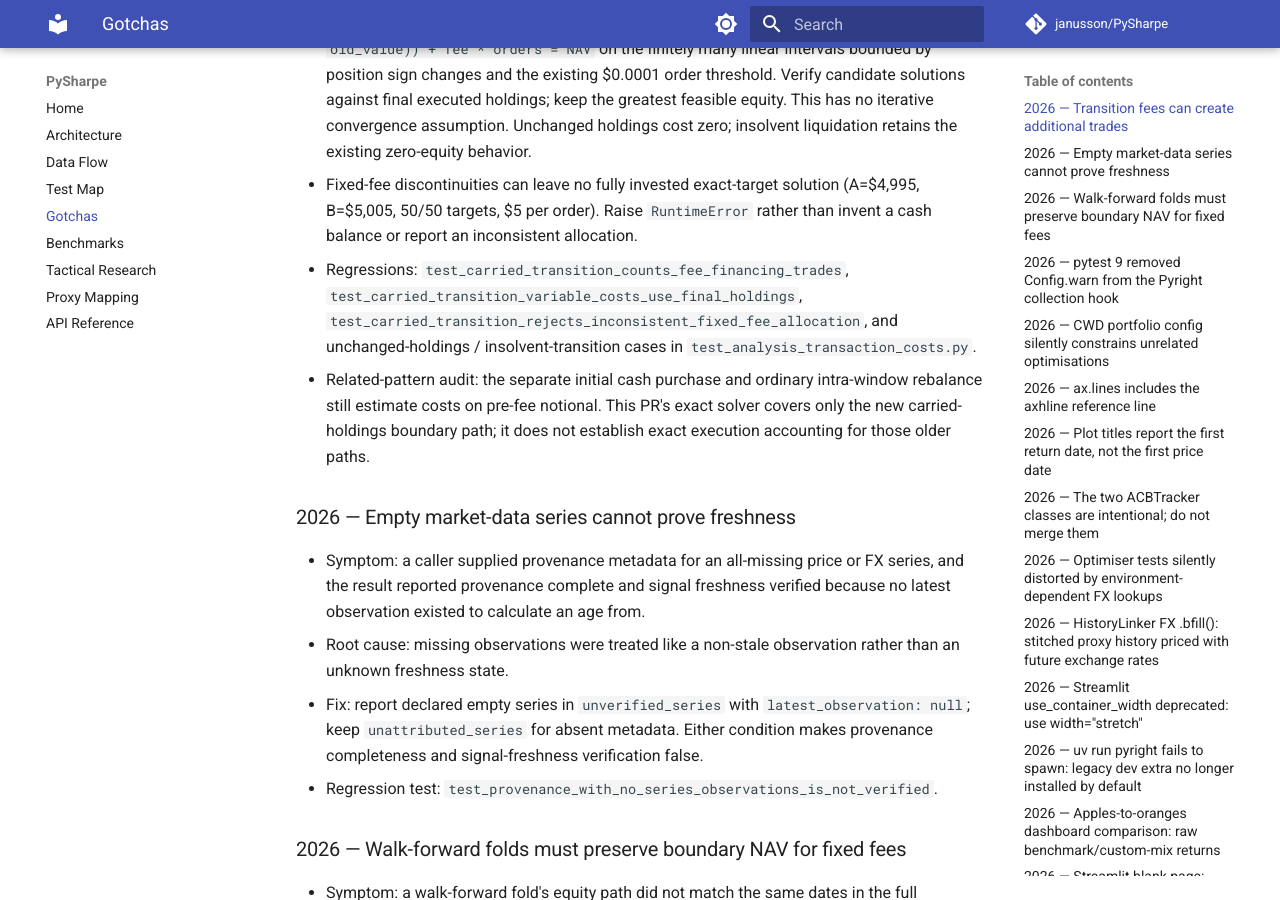
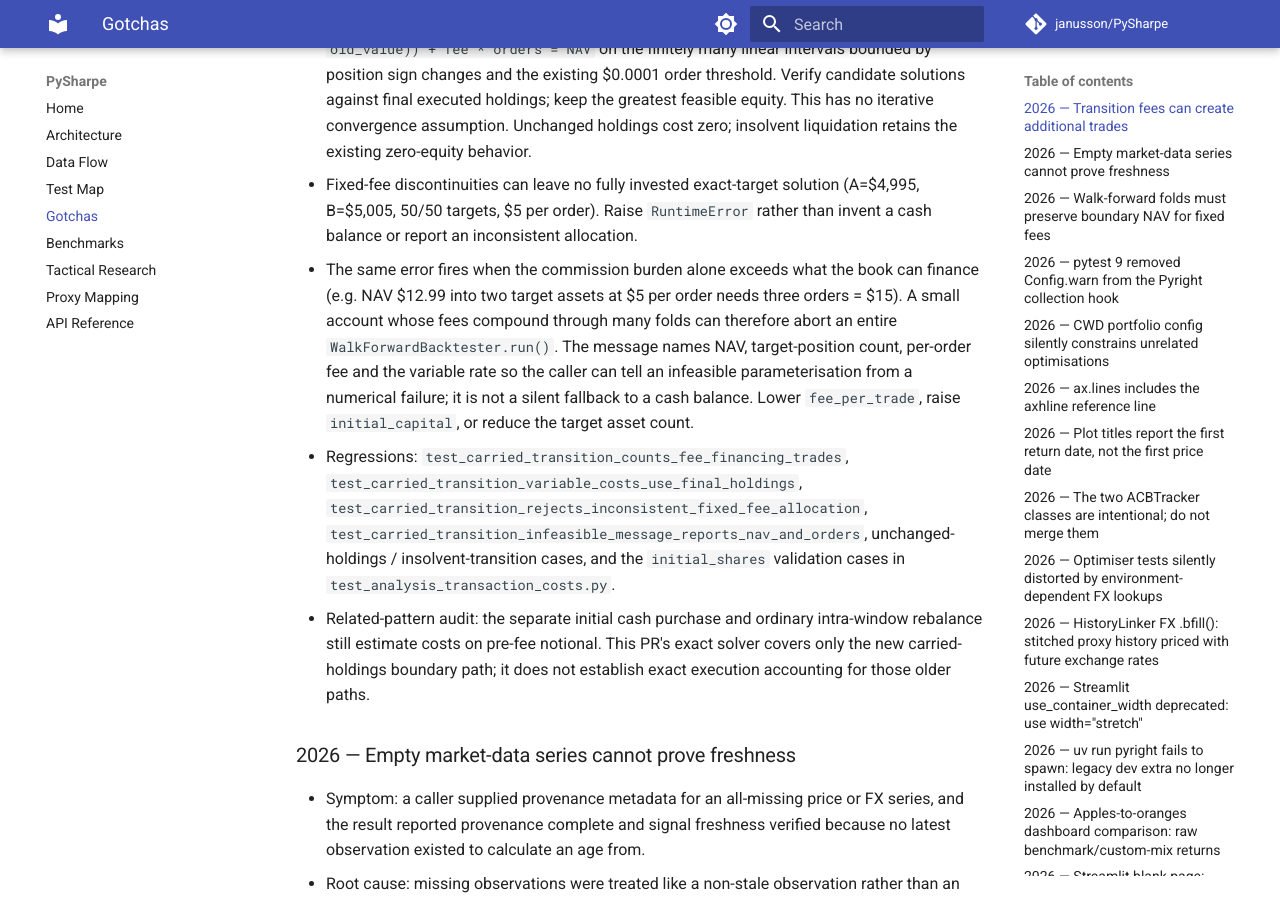
Before and after one commit to janusson/PySharpe, an MkDocs documentation site: the page built from docs/GOTCHAS.md, in a window 1280 px wide and 900 px high, scrolled down 359 px. Built offline with MkDocs 1.6.1 and Material for MkDocs 9.7.7, drawn with Linux system fonts in a browser that asks for light colours; comment, search, counter and statistics services are not loaded.

Commit message:
fix: report and cover infeasible carried-position transitions
The carried-holdings solver raises RuntimeError when fixed fees leave no
fully invested exact-target allocation, but the message carried no state and
the error aborts an entire walk-forward run. Name the NAV, target-position
count, per-order fee and variable rate so an infeasible parameterisation is
distinguishable from a numerical failure.

Add regression coverage for the infeasible-NAV path, initial_shares
validation (missing prices, negative/NaN/inf shares) and the all-zero
holdings case.

```diff
--- a/docs/GOTCHAS.md
+++ b/docs/GOTCHAS.md
@@ -17,10 +17,20 @@
 - Fixed-fee discontinuities can leave no fully invested exact-target solution
   (A=$4,995, B=$5,005, 50/50 targets, $5 per order). Raise `RuntimeError`
   rather than invent a cash balance or report an inconsistent allocation.
+- The same error fires when the commission burden alone exceeds what the book
+  can finance (e.g. NAV $12.99 into two target assets at $5 per order needs
+  three orders = $15). A small account whose fees compound through many folds
+  can therefore abort an entire `WalkForwardBacktester.run()`. The message
+  names NAV, target-position count, per-order fee and the variable rate so the
+  caller can tell an infeasible parameterisation from a numerical failure; it is
+  not a silent fallback to a cash balance. Lower `fee_per_trade`, raise
+  `initial_capital`, or reduce the target asset count.
 - Regressions: `test_carried_transition_counts_fee_financing_trades`,
   `test_carried_transition_variable_costs_use_final_holdings`,
-  `test_carried_transition_rejects_inconsistent_fixed_fee_allocation`, and
-  unchanged-holdings / insolvent-transition cases in `test_analysis_transaction_costs.py`.
+  `test_carried_transition_rejects_inconsistent_fixed_fee_allocation`,
+  `test_carried_transition_infeasible_message_reports_nav_and_orders`,
+  unchanged-holdings / insolvent-transition cases, and the
+  `initial_shares` validation cases in `test_analysis_transaction_costs.py`.
 - Related-pattern audit: the separate initial cash purchase and ordinary
   intra-window rebalance still estimate costs on pre-fee notional. This PR's
   exact solver covers only the new carried-holdings boundary path; it does not
```
Also changed, not shown: docs/TEST_MAP.md (+2 -0 lines), 2 other files.
